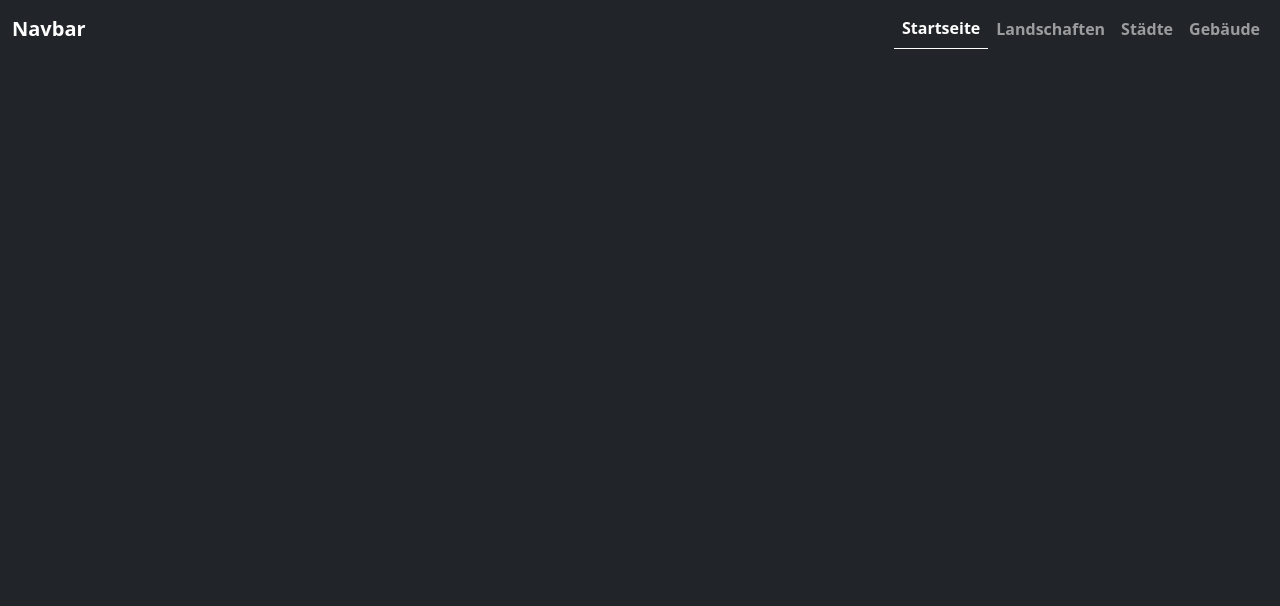
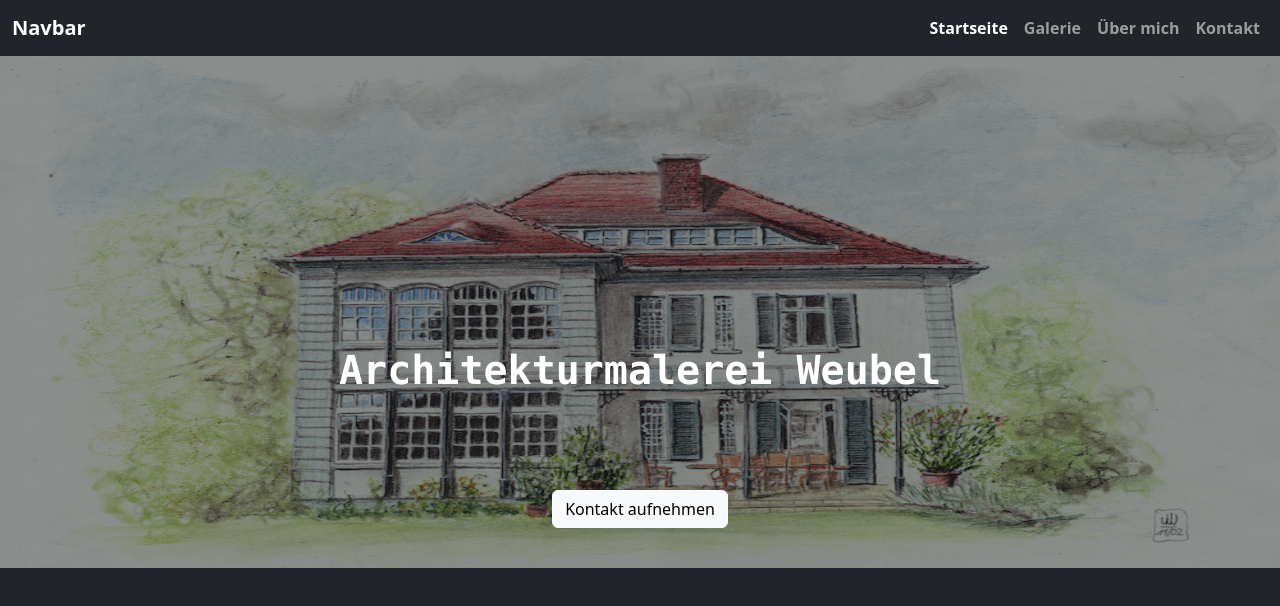
Before and after one commit to fabiusgasber/architekt-weubel, a website: page index.html in a window 1280 px wide. Drawn offline with nearby package versions, Linux system fonts and the light colour scheme.

Commit message:
Adjust carousel as hero and change navbar headings

```diff
--- a/index.html
+++ b/index.html
@@ -19,15 +19,26 @@
                 <div class="collapse navbar-collapse" id="navbarNav">
                     <div class="navbar-nav ms-auto align-items-center">
                         <a class="nav-item nav-link fw-bold active" href="#">Startseite</a>
-                        <a class="nav-item nav-link fw-bold" href="#">Landschaften</a>
-                        <a class="nav-item nav-link fw-bold" href="#">Städte</a>
-                        <a class="nav-item nav-link fw-bold" href="#">Gebäude</a>
+                        <a class="nav-item nav-link fw-bold" href="#">Galerie</a>
+                        <a class="nav-item nav-link fw-bold" href="#">Über mich</a>
+                        <a class="nav-item nav-link fw-bold" href="#">Kontakt</a>
                     </div>
                 </div>
               </div>
             </nav>
         </header>
         <main>
+            <div class="carousel slide h-50">
+                <div class="carousel-inner">
+                    <div class="carousel-item active">
+                        <img src="images/villa-koerfer.jpg" class="d-block w-100 opacity-50" alt="Villa Körfer">
+                        <div class="carousel-caption d-block">
+                            <h1 class="fw-bold font-monospace mb-5">Architekturmalerei Weubel</h1>
+                            <button class="btn btn-light mt-5">Kontakt aufnehmen</button>
+                          </div>
+                    </div>
+                </div>
+            </div>
         </main>
     </body>
     <footer>
--- a/styles.css
+++ b/styles.css
@@ -1,10 +1,11 @@
-.carousel {
-    max-width: 50vw;
-    margin: auto;
+.carousel-item img {
+    position: absolute;
+    object-fit: fill;
+    top: 0;
+    left: 0;
+    max-height: 40vw;
 }
-img {
-    height: 30vw;
-}
-.navbar .active {
-    border-bottom: 1px solid white;
-}
+
+.carousel .carousel-item {
+    height: 40vw;
+  }
```
Also changed, not shown: images/Villa Körfer, Berlin, Bleistift, Pastellkreide.jpg (deleted), images/villa-koerfer.jpg (added).
